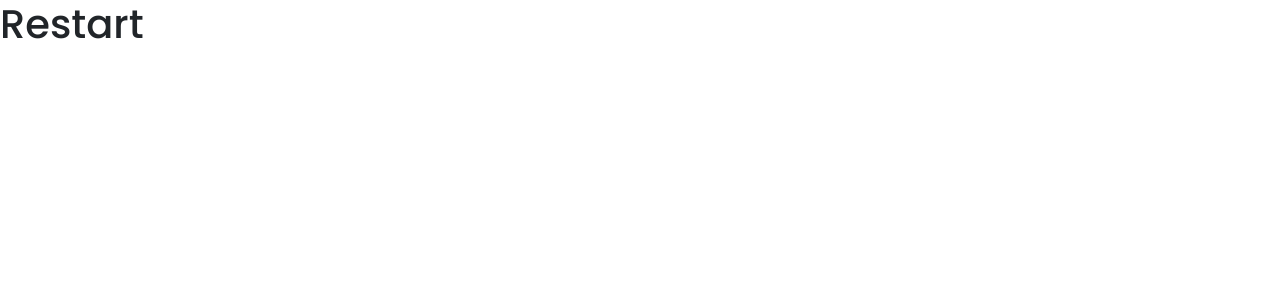
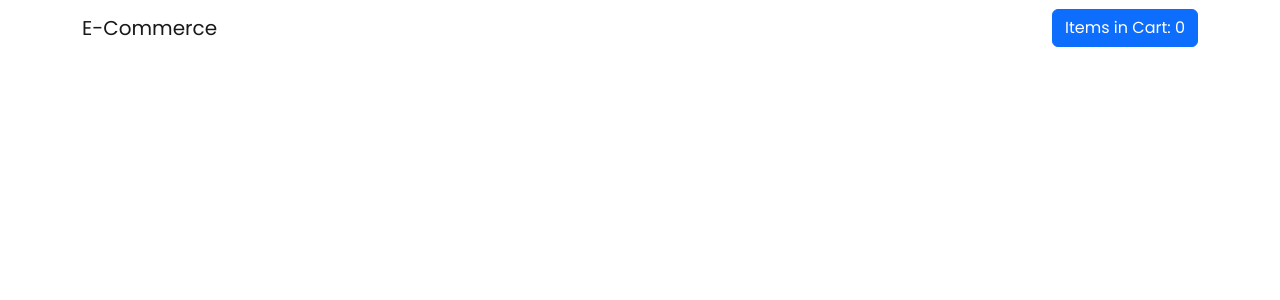
Before and after one commit to Officialibn1/react-project, a React (Create React App) app: page /cancel in a window 1280 px wide. Shown: the top 300 px of the page. Built offline with nearby package versions, Linux system fonts and the light colour scheme.

Commit message:
created the pages for routes

```diff
--- a/src/App.js
+++ b/src/App.js
@@ -1,9 +1,22 @@
 import 'bootstrap/dist/css/bootstrap.min.css';
+import { Container } from 'react-bootstrap';
+import Nav from './Components/Nav';
+import { Routes, Route } from "react-router-dom";
+import Store from './Components/pages/Store';
+import Success from './Components/pages/Success';
+import Cancel from './Components/pages/Cancel';
 
 
 function App() {
   return (
-   <h1>Restart</h1>
+    <Container>
+      <Nav />
+      <Routes>
+        <Route index element={<Store />} />
+        <Route path='success' element={<Success />} />
+        <Route path='cancel' element={<Cancel />} />
+      </Routes>
+    </Container>
     );
 }
 
--- /dev/null
+++ b/src/Components/Nav.jsx
@@ -0,0 +1,19 @@
+import React from 'react';
+import { Button, Container, Navbar, Modal } from "react-bootstrap";
+
+
+const Nav = () => {
+    return (
+        <>
+            <Navbar expand='sm'>
+                <Navbar.Brand href='/'>E-Commerce</Navbar.Brand>
+                <Navbar.Toggle />
+                <Navbar.Collapse className='justify-content-end'>
+                    <Button>Items in Cart: 0</Button>
+                </Navbar.Collapse>
+            </Navbar>
+        </>
+    );
+}
+
+export default Nav;
--- /dev/null
+++ b/src/Components/pages/Cancel.jsx
@@ -0,0 +1,11 @@
+import React from 'react';
+
+const Cancel = () => {
+    return (
+        <div>
+
+        </div>
+    );
+}
+
+export default Cancel;
--- /dev/null
+++ b/src/Components/pages/Store.jsx
@@ -0,0 +1,11 @@
+import React from 'react';
+
+const Store = () => {
+    return (
+        <div>
+
+        </div>
+    );
+}
+
+export default Store;
--- /dev/null
+++ b/src/Components/pages/Success.jsx
@@ -0,0 +1,11 @@
+import React from 'react';
+
+const Success = () => {
+    return (
+        <div>
+
+        </div>
+    );
+}
+
+export default Success;
```
